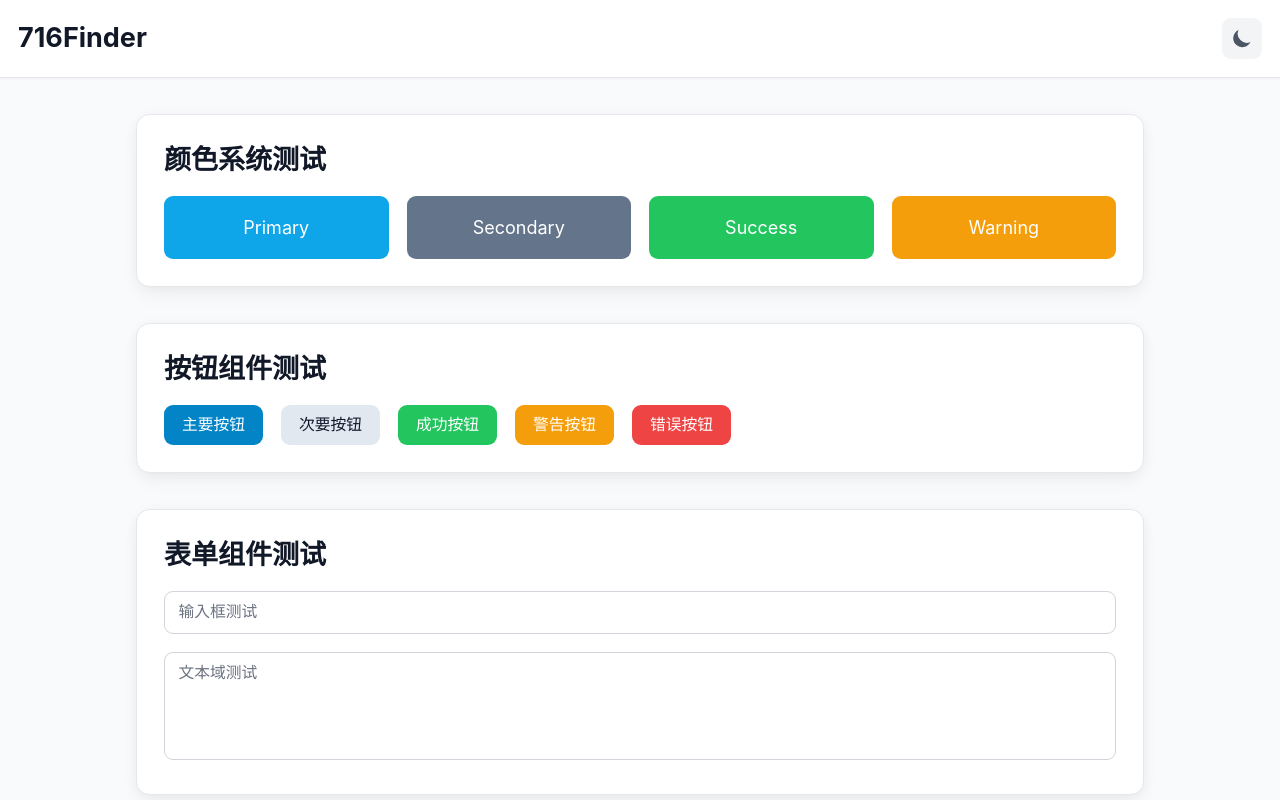
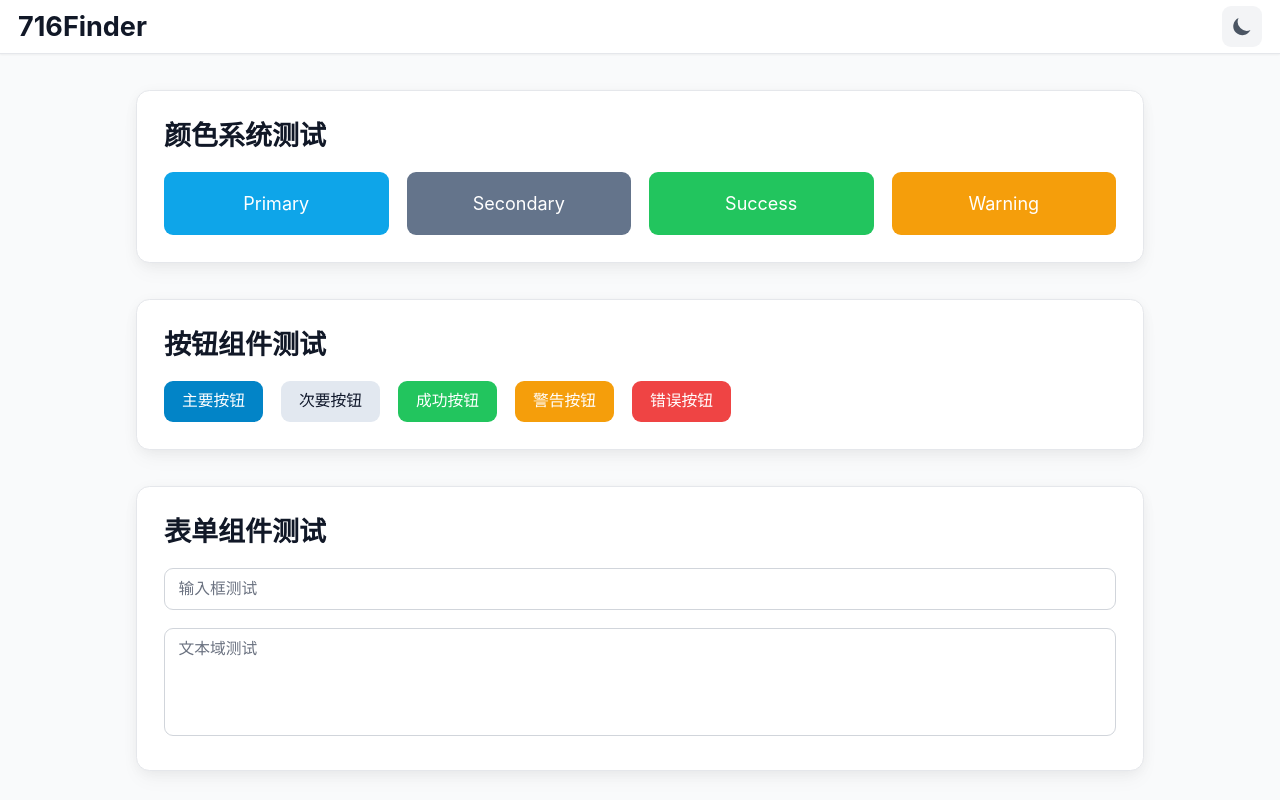
Before and after one commit to 20mEmeraldSplash/716finder, a React (Vite) app: page / in a window 1280 px wide. Shown: the top 800 px of the page. Built offline with nearby package versions, Linux system fonts and the light colour scheme.

Commit message:
fix header height

```diff
--- a/src/components/Header.jsx
+++ b/src/components/Header.jsx
@@ -1,5 +1,5 @@
-import { useState, useEffect } from 'react';
-import { toggleTheme, getCurrentTheme, initTheme } from '../styles/variables';
+import { useEffect, useState } from 'react';
+import { getCurrentTheme, initTheme, toggleTheme } from '../styles/variables';
 import './Header.css';
 
 function Header() {
@@ -17,9 +17,8 @@ function Header() {
   };
 
   return (
-    <header className='bg-white dark:bg-gray-800 shadow-sm border-b border-gray-200 dark:border-gray-700'>
-      <div className='container mx-auto px-4 py-4'>
-        <div className='flex items-center justify-between'>
+    <header className='h-12 bg-white dark:bg-gray-800 shadow-sm border-b border-gray-200 dark:border-gray-700'>
+      <div className='container mx-auto px-4 h-full flex items-center justify-between'>
         <h1 className='text-2xl font-bold text-gray-900 dark:text-white'>
           716Finder
         </h1>
@@ -32,11 +31,7 @@ function Header() {
             aria-label='切换主题'
           >
             {theme === 'dark' ? (
-                <svg
-                  className='w-5 h-5'
-                  fill='currentColor'
-                  viewBox='0 0 20 20'
-                >
+              <svg className='w-5 h-5' fill='currentColor' viewBox='0 0 20 20'>
                 <path
                   fillRule='evenodd'
                   d='M10 2a1 1 0 011 1v1a1 1 0 11-2 0V3a1 1 0 011-1zm4 8a4 4 0 11-8 0 4 4 0 018 0zm-.464 4.95l.707.707a1 1 0 001.414-1.414l-.707-.707a1 1 0 00-1.414 1.414zm2.12-10.607a1 1 0 010 1.414l-.706.707a1 1 0 11-1.414-1.414l.707-.707a1 1 0 011.414 0zM17 11a1 1 0 100-2h-1a1 1 0 100 2h1zm-7 4a1 1 0 011 1v1a1 1 0 11-2 0v-1a1 1 0 011-1zM5.05 6.464A1 1 0 106.465 5.05l-.708-.707a1 1 0 00-1.414 1.414l.707.707zm1.414 8.486l-.707.707a1 1 0 01-1.414-1.414l.707-.707a1 1 0 011.414 1.414zM4 11a1 1 0 100-2H3a1 1 0 000 2h1z'
@@ -44,16 +39,11 @@ function Header() {
                 />
               </svg>
             ) : (
-                <svg
-                  className='w-5 h-5'
-                  fill='currentColor'
-                  viewBox='0 0 20 20'
-                >
+              <svg className='w-5 h-5' fill='currentColor' viewBox='0 0 20 20'>
                 <path d='M17.293 13.293A8 8 0 016.707 2.707a8.001 8.001 0 1010.586 10.586z' />
               </svg>
             )}
           </button>
-          </div>
         </div>
       </div>
     </header>
```
Lines whose indentation alone changed are shown as unchanged.
